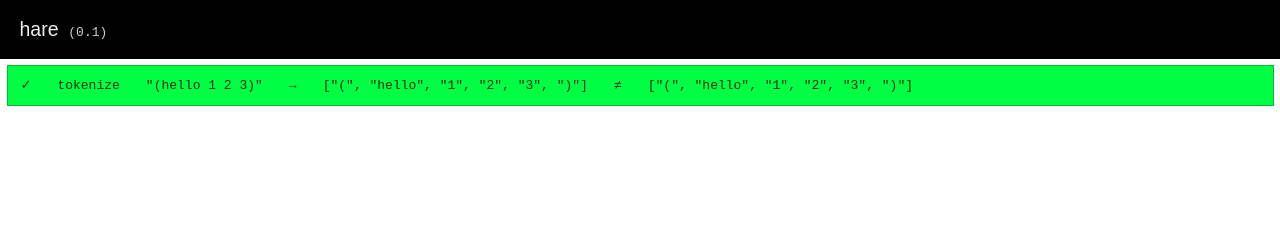
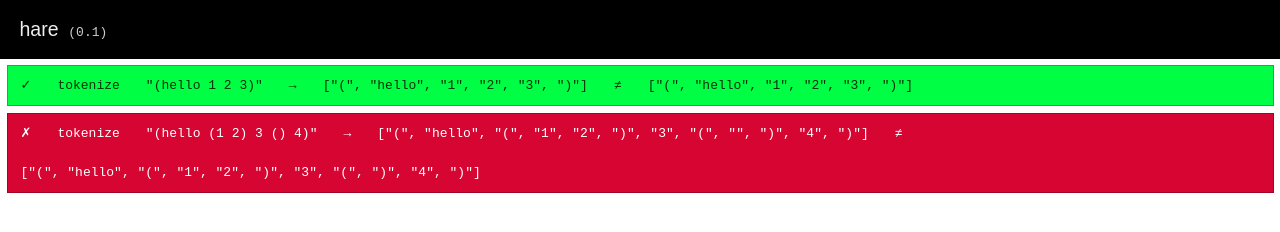
Before and after one commit to mion/hare.js, a website with bundled scripts: page src/index.html in a window 1280 px wide. Shown: the top 232 px of the page. Built offline with nearby package versions, Linux system fonts and the light colour scheme.

Commit message:
Add more test cases

```diff
--- a/src/index.html
+++ b/src/index.html
@@ -95,7 +95,7 @@
             }
             .fail {
                 color: #FFF;
-                background-color: #D00;
+                background-color: #D60532;
             }
         </style>
     </head>
--- a/src/main.ts
+++ b/src/main.ts
@@ -26,7 +26,14 @@ function main() {
       ],
       expected: ['(', 'hello', '1', '2', '3', ')'],
       funcName: 'tokenize'
-    }
+    },
+    {
+      args: [
+        '(hello (1 2) 3 () 4)'
+      ],
+      expected: ['(', 'hello', '(', '1', '2', ')', '3', '(', ')', '4', ')'],
+      funcName: 'tokenize'
+    },
   ];
   var testId = 1
   let testResults = testCases.map(function (tc) {
@@ -47,7 +54,7 @@ function main() {
     let resultClass = (tr.success ? 'ok': 'fail');
     let testCaseDiv = document.createElement('div');
     let encloseInCellHTML = function (str) { return `<div class="cell">${str}</div>`; }
-    let cellsHTML = _.map([resultSymbol, tr.funcName, tr.args, '→', tr.expected, '≠', tr.actual], encloseInCellHTML).join('')
+    let cellsHTML = _.map([resultSymbol, tr.funcName, tr.args, '→', tr.actual, '≠', tr.expected], encloseInCellHTML).join('')
     testCaseDiv.innerHTML = `<div class="test-case ${resultClass}">${cellsHTML}</div>`
     outputElement.appendChild(testCaseDiv);
   }).join("<br>");
```
Also changed, not shown: dist/index.html, 1 other file.
